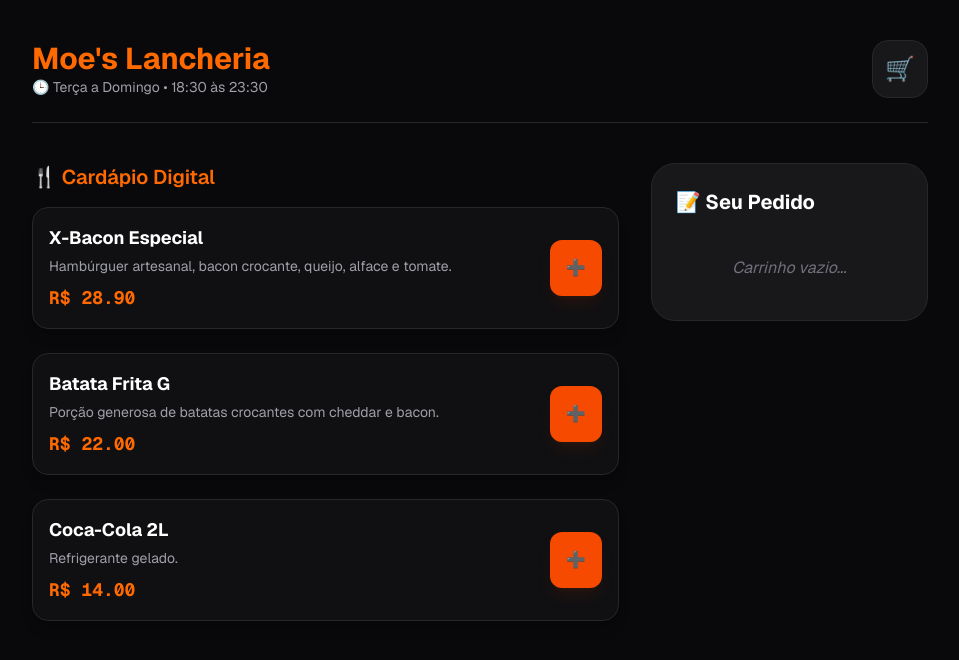
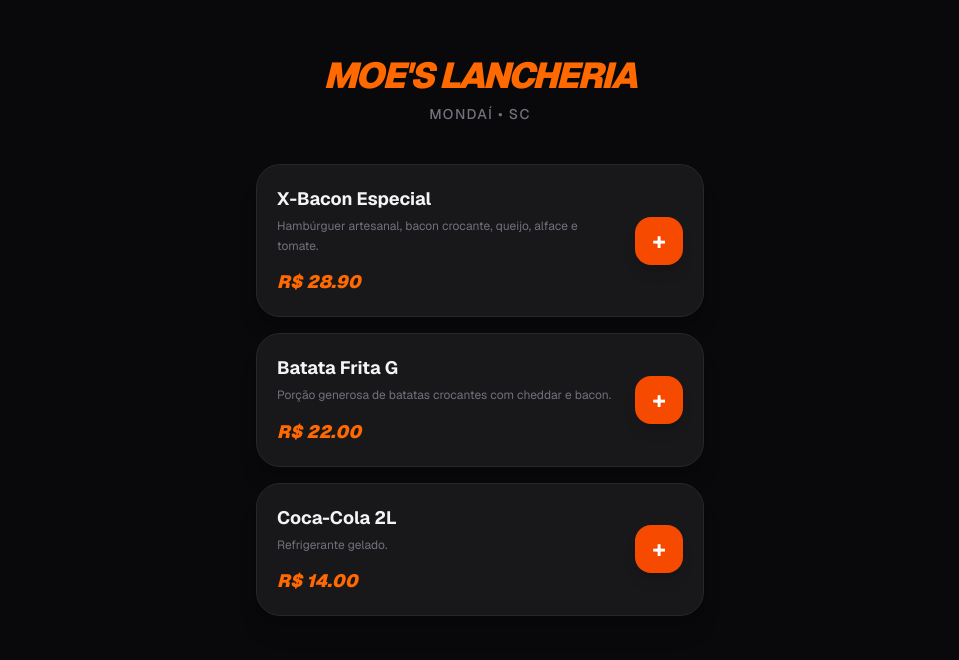
Before and after one commit to AndersonArnold/moes-cardapio, a Next.js app: page / in a window 1280 px wide. Shown: the top 660 px of the page, without its empty margins (160-1119 px from the left). Built offline with nearby package versions, Linux system fonts and the light colour scheme.

Commit message:
Update page.tsx

```diff
--- a/src/app/page.tsx
+++ b/src/app/page.tsx
@@ -16,9 +16,8 @@ const menuItems = [
 
 export default function Home() {
   const [cart, setCart] = useState<any[]>([]);
-  const [orderType, setOrderType] = useState('local');
   const [isOrderFinished, setIsOrderFinished] = useState(false);
-  const [customerData, setCustomerData] = useState({ name: '', table: '', payment: 'Pix' });
+  const [customerData, setCustomerData] = useState({ name: '' });
 
   const total = cart.reduce((acc: any, item: any) => acc + item.price, 0);
 
@@ -28,86 +27,71 @@ export default function Home() {
       customer_name: customerData.name,
       items: cart,
       total_price: total,
-      type: orderType,
-      table_number: customerData.table,
       status: 'Pendente'
     }]);
-    if (!error) { setIsOrderFinished(true); setCart([]); }
+    if (!error) {
+        setIsOrderFinished(true);
+        setCart([]);
+        const message = `🍟 *Novo Pedido - Moe's*%0A👤 Cliente: ${customerData.name}%0A💰 Total: R$ ${total.toFixed(2)}`;
+        window.open(`https://wa.me/5549991345620?text=${message}`);
+    }
   };
 
   return (
-    <div className="min-h-screen bg-zinc-950 text-white p-4 font-sans">
-      <header className="max-w-4xl mx-auto flex justify-between items-center mb-10 py-6 border-b border-zinc-800">
-        <div>
-          <h1 className="text-3xl font-bold text-orange-500">Moe's Lancheria</h1>
-          <p className="text-zinc-400 flex items-center gap-2 text-sm">🕒 Terça a Domingo • 18:30 às 23:30</p>
-        </div>
-        <div className="relative bg-zinc-900 p-3 rounded-2xl border border-zinc-800 text-2xl">
-          🛒
-          {cart.length > 0 && <span className="absolute -top-2 -right-2 bg-orange-600 px-2 py-0.5 rounded-full text-xs font-bold animate-bounce">{cart.length}</span>}
-        </div>
+    <div className="min-h-screen bg-zinc-950 text-white p-4 font-sans text-center">
+      <header className="max-w-md mx-auto py-10">
+        <h1 className="text-4xl font-black text-orange-500 italic uppercase tracking-tighter">Moe's Lancheria</h1>
+        <p className="text-zinc-500 text-sm mt-2 font-medium tracking-widest">MONDAÍ • SC</p>
       </header>
 
-      <main className="max-w-4xl mx-auto grid grid-cols-1 lg:grid-cols-3 gap-8">
-        <div className="lg:col-span-2 space-y-6">
-          <h2 className="text-xl font-semibold flex items-center gap-2 mb-4 text-orange-500">🍴 Cardápio Digital</h2>
+      <main className="max-w-md mx-auto space-y-4 pb-32 text-left">
         {menuItems.map((item) => (
-            <div key={item.id} className="bg-zinc-900/50 border border-zinc-800 p-4 rounded-2xl flex justify-between items-center hover:border-orange-500/50 transition-all shadow-lg">
-              <div>
-                <h3 className="font-bold text-lg">{item.name}</h3>
-                <p className="text-zinc-400 text-sm mt-1">{item.description}</p>
-                <p className="text-orange-500 font-bold mt-2 font-mono text-lg">R$ {item.price.toFixed(2)}</p>
+          <div key={item.id} className="bg-zinc-900 border border-zinc-800 p-5 rounded-3xl flex justify-between items-center shadow-xl">
+            <div className="flex-1 pr-4">
+              <h3 className="font-bold text-lg text-zinc-100">{item.name}</h3>
+              <p className="text-zinc-500 text-xs mt-1 leading-relaxed">{item.description}</p>
+              <p className="text-orange-500 font-black mt-3 text-lg italic">R$ {item.price.toFixed(2)}</p>
             </div>
-              <button onClick={() => setCart([...cart, item])} className="bg-orange-600 hover:bg-orange-500 p-4 rounded-xl font-bold shadow-lg shadow-orange-900/20 active:scale-90 transition-all">➕</button>
+            <button
+                onClick={() => setCart([...cart, item])}
+                className="bg-orange-600 hover:bg-orange-500 w-12 h-12 rounded-2xl font-bold text-2xl shadow-lg active:scale-90 transition-all text-white"
+            >
+                +
+            </button>
           </div>
         ))}
+      </main>
+
+      {cart.length > 0 && (
+        <div className="fixed bottom-0 left-0 right-0 bg-zinc-900/95 backdrop-blur-md border-t border-zinc-800 p-6 z-40">
+          <div className="max-w-md mx-auto">
+            <div className="flex justify-between items-end mb-4 px-1">
+                <span className="text-zinc-400 font-bold uppercase text-xs tracking-widest italic">🛒 {cart.length} itens</span>
+                <span className="text-3xl font-black text-orange-500 italic">R$ {total.toFixed(2)}</span>
             </div>
-
-        <div className="bg-zinc-900 border border-zinc-800 p-6 rounded-3xl h-fit sticky top-4">
-          <h2 className="text-xl font-bold mb-6">📝 Seu Pedido</h2>
-          {cart.length === 0 ? <p className="text-zinc-500 italic text-center py-4">Carrinho vazio...</p> : (
-            <div className="space-y-6">
-              <div className="space-y-3">
-                {cart.map((i, idx) => (
-                  <div key={idx} className="flex justify-between text-sm border-b border-zinc-800 pb-2">
-                    <span className="text-zinc-300">{i.name}</span>
-                    <span className="text-orange-400 font-medium">R$ {i.price.toFixed(2)}</span>
-                  </div>
-                ))}
-                <div className="flex justify-between text-xl font-bold pt-4 text-white">
-                  <span>Total</span>
-                  <span className="text-orange-500 font-black italic">R$ {total.toFixed(2)}</span>
-                </div>
-              </div>
-              <div className="space-y-4 pt-4 border-t border-zinc-800">
-                <div className="flex gap-2">
-                  <button onClick={() => setOrderType('local')} className={`flex-1 p-3 rounded-xl text-sm font-bold transition-all ${orderType === 'local' ? 'bg-orange-600 text-white' : 'bg-zinc-800 text-zinc-400'}`}>Mesa</button>
-                  <button onClick={() => setOrderType('delivery')} className={`flex-1 p-3 rounded-xl text-sm font-bold transition-all ${orderType === 'delivery' ? 'bg-orange-600 text-white' : 'bg-zinc-800 text-zinc-400'}`}>Retirada</button>
-                </div>
-                <input type="text" placeholder="Seu Nome" className="w-full bg-zinc-800 p-3 rounded-xl border border-zinc-700 outline-none focus:border-orange-500 transition-all" onChange={(e) => setCustomerData({...customerData, name: e.target.value})} />
-                {orderType === 'local' ? (
-                  <input type="text" placeholder="Número da Mesa" className="w-full bg-zinc-800 p-3 rounded-xl border border-zinc-700 outline-none focus:border-orange-500 transition-all" onChange={(e) => setCustomerData({...customerData, table: e.target.value})} />
-                ) : (
-                  <select className="w-full bg-zinc-800 p-3 rounded-xl border border-zinc-700 outline-none focus:border-orange-500" onChange={(e) => setCustomerData({...customerData, payment: e.target.value})}>
-                    <option value="Pix">Pix</option>
-                    <option value="Cartão">Cartão</option>
-                    <option value="Dinheiro">Dinheiro</option>
-                  </select>
-                )}
-                <button onClick={finishOrder} className="w-full bg-orange-600 hover:bg-orange-500 p-4 rounded-2xl font-bold flex items-center justify-center gap-2 shadow-xl shadow-orange-900/40 active:scale-95 transition-all uppercase tracking-wider">Finalizar Pedido ✨</button>
+            <input
+                type="text"
+                placeholder="Seu Nome"
+                className="w-full bg-zinc-800 p-4 rounded-2xl mb-4 border border-zinc-700 outline-none focus:ring-2 ring-orange-500 text-white"
+                onChange={(e) => setCustomerData({...customerData, name: e.target.value})}
+            />
+            <button
+                onClick={finishOrder}
+                className="w-full bg-orange-600 p-5 rounded-2xl font-black text-xl shadow-xl active:scale-95 transition-all uppercase italic text-white"
+            >
+                Enviar Pedido 🚀
+            </button>
           </div>
         </div>
       )}
-        </div>
-      </main>
 
       {isOrderFinished && (
-        <div className="fixed inset-0 bg-black/95 flex items-center justify-center p-4 z-50 backdrop-blur-sm">
-          <div className="bg-zinc-900 p-8 rounded-3xl border border-orange-500 text-center max-w-sm shadow-2xl">
-            <div className="text-5xl mb-4">✅</div>
-            <h2 className="text-2xl font-bold mb-2">Pedido Enviado!</h2>
-            <p className="text-zinc-400 mb-6">Sucesso em Mondaí! Agora é só aguardar.</p>
-            <button onClick={() => { setIsOrderFinished(false); setCart([]); }} className="bg-orange-600 px-8 py-2 rounded-xl font-bold hover:bg-orange-500 transition-all">Fechar</button>
+        <div className="fixed inset-0 bg-black/95 flex items-center justify-center p-6 z-50">
+          <div className="bg-zinc-900 p-10 rounded-[40px] border border-orange-500 text-center shadow-2xl">
+            <div className="text-6xl mb-6">✅</div>
+            <h2 className="text-3xl font-black mb-2 uppercase italic text-orange-500">Sucesso!</h2>
+            <p className="text-zinc-400 mb-8 font-medium">Seu pedido foi enviado para o Moe's!</p>
+            <button onClick={() => setIsOrderFinished(false)} className="bg-zinc-800 px-10 py-3 rounded-2xl font-bold uppercase tracking-widest text-sm text-white border border-zinc-700">Fechar</button>
           </div>
         </div>
       )}
```
Lines whose indentation alone changed are shown as unchanged.
